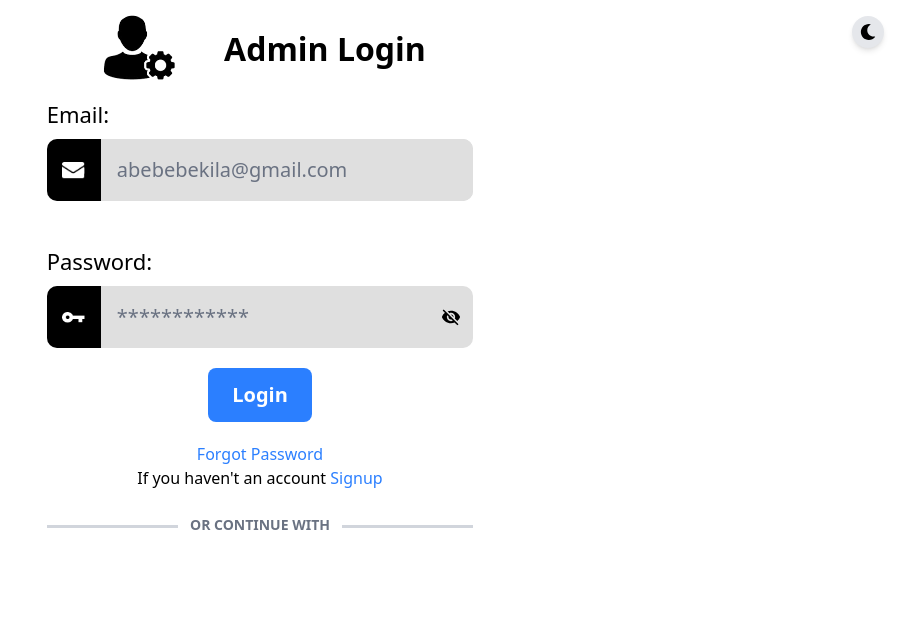
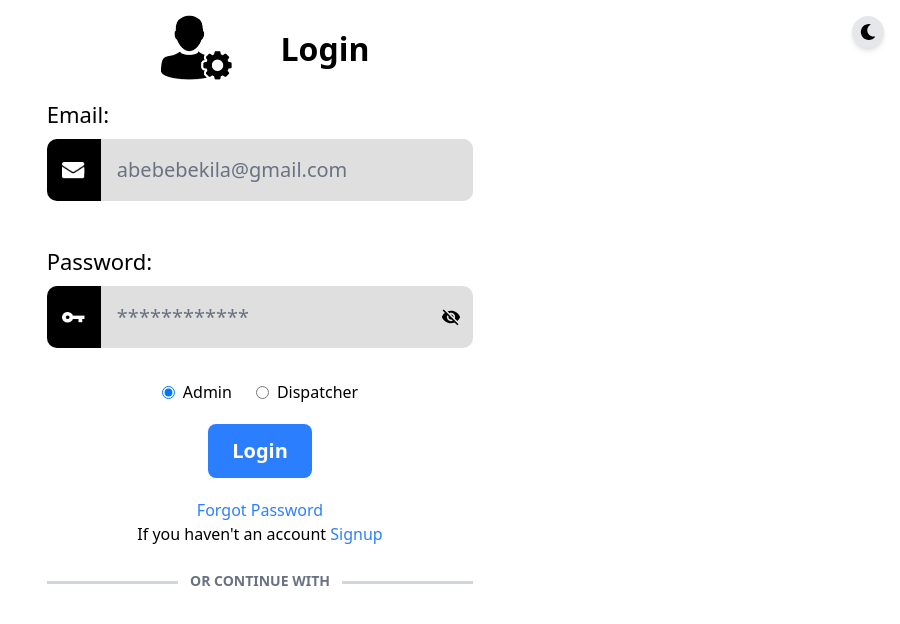
Before and after one commit to kaleab-mezgebe/ride_mobile, a React (Vite) app in the folder my-app/: page / in a window 1280 px wide. Shown: the top 624 px of the page, without its empty margins (380-1280 px from the left). Built offline with nearby package versions, Linux system fonts and the light colour scheme.

Commit message:
asjusting the role

```diff
--- a/my-app/src/App.jsx
+++ b/my-app/src/App.jsx
@@ -1,26 +1,21 @@
 import { createBrowserRouter, RouterProvider } from "react-router-dom";
 import { useState } from "react";
 import { FaMoon, FaSun } from "react-icons/fa";
-
+import Login from "./Pages/Login";
 import RootLayout from "./Pages/RootLayout";
-import Login from "./Pages/Login";
 import AdminSignup from "./Pages/AdminSignup";
 import Dashboard from "./Pages/Dashboard";
-
-// User Management
 import AllUsers from "./Pages/userManagement/AllUsers";
 import ActiveUsers from "./Pages/userManagement/ActiveUsers";
 import BannedUsers from "./Pages/userManagement/BannedUsers";
 import InactiveUsers from "./Pages/userManagement/InactiveUsers";
-
-// Dispatcher
 import ManualDispatch from "./Pages/manualDispatch/ManualDispatch";
-
-// Ride Management
 import AllRides from "./Pages/RideManagement/AllRides";
+import CancelledRides from "./Pages/RideManagement/CancelledRides";
 import OngoingRides from "./Pages/RideManagement/OngoingRides";
 import CompletedRides from "./Pages/RideManagement/CompletedRides";
-import CancelledRides from "./Pages/RideManagement/CancelledRides";
+
+import ProtectedRoute from "./Components/ProtectedRoute"; // ✅ role-based protection
 
 function App() {
   const [darkMode, setDarkmode] = useState(false);
@@ -31,38 +26,101 @@ function App() {
       path: "/",
       element: <RootLayout />,
       children: [
-        // Auth + dashboard
         { index: true, element: <Login /> },
         { path: "signup", element: <AdminSignup /> },
-        { path: "dashboard", element: <Dashboard /> },
 
-        // ---- User Management (canonical paths) ----
-        { path: "admin/users", element: <AllUsers /> },
-        { path: "admin/users/active", element: <ActiveUsers /> },
-        { path: "admin/users/inactive", element: <InactiveUsers /> },
-        { path: "admin/users/banned", element: <BannedUsers /> },
+        // ✅ Admin routes (accessible only to admin)
+        {
+          path: "dashboard",
+          element: (
+            <ProtectedRoute allowedRoles={["admin"]}>
+              <Dashboard />
+            </ProtectedRoute>
+          ),
+        },
+        {
+          path: "AllUsers",
+          element: (
+            <ProtectedRoute allowedRoles={["admin"]}>
+              <AllUsers />
+            </ProtectedRoute>
+          ),
+        },
+        {
+          path: "ActiveUsers",
+          element: (
+            <ProtectedRoute allowedRoles={["admin"]}>
+              <ActiveUsers />
+            </ProtectedRoute>
+          ),
+        },
+        {
+          path: "BannedUsers",
+          element: (
+            <ProtectedRoute allowedRoles={["admin"]}>
+              <BannedUsers />
+            </ProtectedRoute>
+          ),
+        },
+        {
+          path: "InactiveUsers",
+          element: (
+            <ProtectedRoute allowedRoles={["admin"]}>
+              <InactiveUsers />
+            </ProtectedRoute>
+          ),
+        },
+        {
+          path: "admin/rides",
+          element: (
+            <ProtectedRoute allowedRoles={["admin"]}>
+              <AllRides />
+            </ProtectedRoute>
+          ),
+        },
+        {
+          path: "admin/ongoing",
+          element: (
+            <ProtectedRoute allowedRoles={["admin"]}>
+              <OngoingRides />
+            </ProtectedRoute>
+          ),
+        },
+        {
+          path: "admin/completed",
+          element: (
+            <ProtectedRoute allowedRoles={["admin"]}>
+              <CompletedRides />
+            </ProtectedRoute>
+          ),
+        },
+        {
+          path: "admin/cancelled",
+          element: (
+            <ProtectedRoute allowedRoles={["admin"]}>
+              <CancelledRides />
+            </ProtectedRoute>
+          ),
+        },
 
-        // ---- User Management (legacy aliases; safe to keep for now) ----
-        { path: "AllUsers", element: <AllUsers /> },
-        { path: "ActiveUsers", element: <ActiveUsers /> },
-        { path: "InactiveUsers", element: <InactiveUsers /> },
-        { path: "BannedUsers", element: <BannedUsers /> },
-
-        // ---- Ride Management (canonical, lowercase) ----
-        { path: "admin/rides", element: <AllRides /> },
-        { path: "admin/ongoing", element: <OngoingRides /> },
-        { path: "admin/completed", element: <CompletedRides /> },
-        { path: "admin/cancelled", element: <CancelledRides /> },
-
-        // ---- Ride Management (legacy aliases for backward compat) ----
-        { path: "admin/Ongoing", element: <OngoingRides /> },
-        { path: "admin/Completed", element: <CompletedRides /> },
-
-        // ---- Dispatcher ----
-        { path: "dispatcher", element: <ManualDispatch /> },
-
-        // Optional 404
-        // { path: "*", element: <PageNotFound /> },
+        // ✅ Dispatcher routes (accessible to both admin and dispatcher)
+        // I've updated the allowedRoles prop to include "admin".
+        {
+          path: "dispatcher",
+          element: (
+            <ProtectedRoute allowedRoles={["admin", "dispatcher"]}>
+              <ManualDispatch />
+            </ProtectedRoute>
+          ),
+        },
+        {
+          path: "dispatcher/assign",
+          element: (
+            <ProtectedRoute allowedRoles={["admin", "dispatcher"]}>
+              <ManualDispatch />
+            </ProtectedRoute>
+          ),
+        },
       ],
     },
   ]);
--- /dev/null
+++ b/my-app/src/Components/ProtectedRoute.jsx
@@ -0,0 +1,19 @@
+import React from "react";
+import { Navigate } from "react-router-dom";
+import { useSelector } from "react-redux";
+
+const ProtectedRoute = ({ children, allowedRoles }) => {
+  const { isAuthenticated, role } = useSelector((state) => state.auth);
+
+  if (!isAuthenticated) {
+    return <Navigate to="/" replace />; // redirect to login
+  }
+
+  if (!allowedRoles.includes(role)) {
+    return <Navigate to="/" replace />; // redirect if wrong role
+  }
+
+  return children; // allowed → render page
+};
+
+export default ProtectedRoute;
--- a/my-app/src/Components/Sidebar.jsx
+++ b/my-app/src/Components/Sidebar.jsx
@@ -1,5 +1,6 @@
 import React, { useEffect, useState } from "react";
 import { NavLink, useLocation } from "react-router-dom";
+import { useSelector } from "react-redux"; // ✅ get role from Redux
 import {
   Box,
   Drawer,
@@ -25,6 +26,7 @@ import {
 
 export default function Sidebar() {
   const location = useLocation();
+  const { role } = useSelector((state) => state.auth); // ✅ role = "admin" | "dispatcher"
 
   const [openSidebar, setOpenSidebar] = useState(true);
   const [openUserMenu, setOpenUserMenu] = useState(true);
@@ -102,7 +104,7 @@ export default function Sidebar() {
 
         {/* Navigation List */}
         <List sx={{ pt: 1 }}>
-          {/* Dashboard */}
+          {/* ✅ Dashboard - visible to all */}
           <NavLink to="/dashboard" style={linkStyle} end>
             <ListItemButton sx={listItemSx}>
               <MdDashboard style={{ fontSize: 20 }} />
@@ -110,7 +112,10 @@ export default function Sidebar() {
             </ListItemButton>
           </NavLink>
 
-          {/* User Management Dropdown */}
+          {/* ✅ Admin-only menus */}
+          {role === "admin" && (
+            <>
+              {/* User Management */}
               <ListItemButton onClick={() => setOpenUserMenu(!openUserMenu)} sx={listItemSx}>
                 <MdPeople style={{ fontSize: 20 }} />
                 {openSidebar && <ListItemText primary="User Management" />}
@@ -138,7 +143,7 @@ export default function Sidebar() {
                 </List>
               </Collapse>
 
-          {/* Ride Management Dropdown */}
+              {/* Ride Management */}
               <ListItemButton onClick={() => setOpenRides((v) => !v)} sx={listItemSx}>
                 <MdDirectionsCar style={{ fontSize: 20 }} />
                 {openSidebar && <ListItemText primary="Ride Management" />}
@@ -173,8 +178,12 @@ export default function Sidebar() {
                   {openSidebar && <ListItemText primary="Reports & Analytics" />}
                 </ListItemButton>
               </NavLink>
+            </>
+          )}
 
-          {/* Dispatcher */}
+          {/* ✅ Dispatcher menus (visible to both admin & dispatcher) */}
+          {(role === "admin" || role === "dispatcher") && (
+            <>
               <NavLink to="/dispatcher" style={linkStyle}>
                 <ListItemButton sx={listItemSx}>
                   <MdMap style={{ fontSize: 20 }} />
@@ -187,6 +196,8 @@ export default function Sidebar() {
                   {openSidebar && <ListItemText primary="Manual Assignment" />}
                 </ListItemButton>
               </NavLink>
+            </>
+          )}
         </List>
       </Drawer>
     </Box>
--- a/my-app/src/Pages/Login.jsx
+++ b/my-app/src/Pages/Login.jsx
@@ -15,10 +15,11 @@ const Login = () => {
   const Redirectpath = location.state?.path || "/";
   const dispatch = useDispatch();
   const navigate = useNavigate();
+
   const [values, setValues] = useState({
     email: "",
     password: "",
-    isChecked: false,
+    role: "admin", // ✅ default role is admin
   });
 
   const InputChangeHandler = (event) => {
@@ -32,19 +33,26 @@ const Login = () => {
   const submitHandler = async (event) => {
     event.preventDefault();
 
-    // ✅ Temporary local login (fallback if backend not ready)
+    const role = values.role;
+
+    // ✅ Save into Redux
     dispatch(
       authActions.login({
         email: values.email,
-        name: "Admin",
-        fullName: "Admin User",
+        name: role === "admin" ? "Admin" : "Dispatcher",
+        fullName: role === "admin" ? "Admin User" : "Dispatcher User",
         _id: "12345",
         token: "dummy-token",
-        role: "admin",
+        role,
       })
     );
 
-    navigate("/dashboard", { replace: true });
+    // ✅ Redirect to proper dashboard
+    if (role === "admin") {
+      navigate("/dashboard", { replace: true });
+    } else {
+      navigate("/dispatcher", { replace: true });
+    }
   };
 
   const { width } = Windowresponsiv();
@@ -52,11 +60,12 @@ const Login = () => {
   // ✅ Google login handler
   const handleGoogleSuccess = async (response) => {
     try {
-      // Replace this with your API later
       console.log("Google login success:", response);
+
+      // For now, all Google logins = admin
       dispatch(
         authActions.login({
-          email: values.email,
+          email: values.email || "googleuser@example.com",
           name: "Google User",
           fullName: "Google Admin",
           _id: "google-123",
@@ -64,6 +73,7 @@ const Login = () => {
           role: "admin",
         })
       );
+
       navigate("/dashboard");
     } catch (error) {
       dispatch(setError("Google login failed!"));
@@ -78,7 +88,7 @@ const Login = () => {
     <>
       <h2 className="flex items-center justify-center gap-10 text-[32px] font-bold max-[414px]:flex-col max-[414px]:text-[28px] ">
         <img src={admin} alt="" width={90} height={90} className="dark:invert" />
-        Admin Login
+        Login
       </h2>
       <GoogleOAuthProvider clientId="">
         <form onSubmit={submitHandler} className=" mx-1 lg:w-1/3 lg:mx-auto">
@@ -105,6 +115,30 @@ const Login = () => {
               isVisible={true}
               icon={<img src={key} alt="" width={23} height={12} />}
             />
+
+            {/* ✅ Role Selector */}
+            <div className="flex gap-6 items-center justify-center">
+              <label className="flex items-center gap-2">
+                <input
+                  type="radio"
+                  name="role"
+                  value="admin"
+                  checked={values.role === "admin"}
+                  onChange={InputChangeHandler}
+                />
+                Admin
+              </label>
+              <label className="flex items-center gap-2">
+                <input
+                  type="radio"
+                  name="role"
+                  value="dispatcher"
+                  checked={values.role === "dispatcher"}
+                  onChange={InputChangeHandler}
+                />
+                Dispatcher
+              </label>
+            </div>
           </div>
 
           {/* Submit */}
```
Lines whose indentation alone changed are shown as unchanged.
